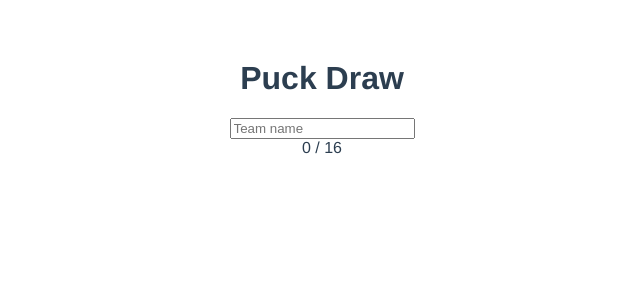
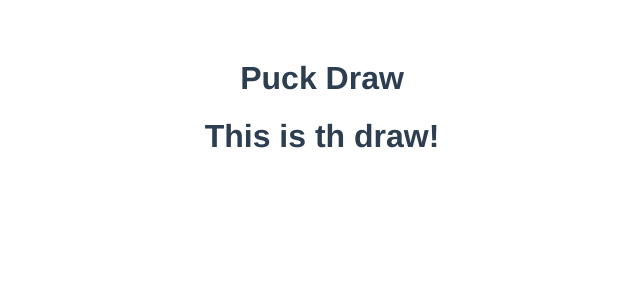
Before and after one commit to pbreteche/puck-draw, a Vue app: page /draw in a window 1280 px wide. Shown: the top 300 px of the page, without its empty margins (318-958 px from the left). Built offline with nearby package versions, Linux system fonts and the light colour scheme.

Commit message:
getting started with vue-router

```diff
--- a/package.json
+++ b/package.json
@@ -8,7 +8,8 @@
     "lint": "vue-cli-service lint"
   },
   "dependencies": {
-    "vue": "^2.6.10"
+    "vue": "^2.6.10",
+    "vue-router": "^3.0.6"
   },
   "devDependencies": {
     "@vue/cli-plugin-eslint": "^3.6.0",
--- a/src/App.vue
+++ b/src/App.vue
@@ -1,18 +1,14 @@
 <template>
   <div id="app">
     <h1>Puck Draw</h1>
-    <AddTeam/>
-  </div>
+    <router-view></router-view>
+    </div>
 </template>
 
 <script>
-import AddTeam from './components/AddTeam.vue'
 
 export default {
-  name: 'app',
-  components: {
-    AddTeam
-  }
+  name: 'app'
 }
 </script>
 
--- a/src/components/AddTeam.vue
+++ b/src/components/AddTeam.vue
@@ -14,7 +14,7 @@ import TeamList from './TeamList.vue'
 
 export default {
   name: 'AddTeam',
-  components: {TeamList},
+  components: { TeamList },
   data: function () {
     return {
       newTeamName: '',
--- /dev/null
+++ b/src/components/Draw.vue
@@ -0,0 +1,17 @@
+<template>
+<div>
+  <h1>This is th draw!</h1>
+  </div>
+</template>
+
+<script>
+
+export default {
+  name: 'Draw'
+}
+</script>
+
+<!-- Add "scoped" attribute to limit CSS to this component only -->
+<style scoped lang="scss">
+
+</style>
--- a/src/components/TeamList.vue
+++ b/src/components/TeamList.vue
@@ -16,7 +16,7 @@ export default {
   name: 'TeamList',
   props: {
     teams: Array
-    },
+  },
   data: function () {
     return {
       editedTeam: -1
--- a/src/main.js
+++ b/src/main.js
@@ -1,8 +1,25 @@
 import Vue from 'vue'
 import App from './App.vue'
+import VueRouter from 'vue-router'
+import AddTeam from './components/AddTeam.vue'
+import Draw from './components/Draw.vue'
+
+Vue.use(VueRouter)
+
+const routes = [
+  { path: '/create-teams', component: AddTeam },
+  { path: '/draw', component: Draw },
+  { path: '*', redirect: '/create-teams' }
+]
+
+const router = new VueRouter({
+  routes,
+  mode: 'history'
+})
 
 Vue.config.productionTip = false
 
 new Vue({
-  render: function (h) { return h(App) }
+  render: function (h) { return h(App) },
+  router
 }).$mount('#app')
```
Also changed, not shown: 1 other file (tests, documents, lock files or other folders).
